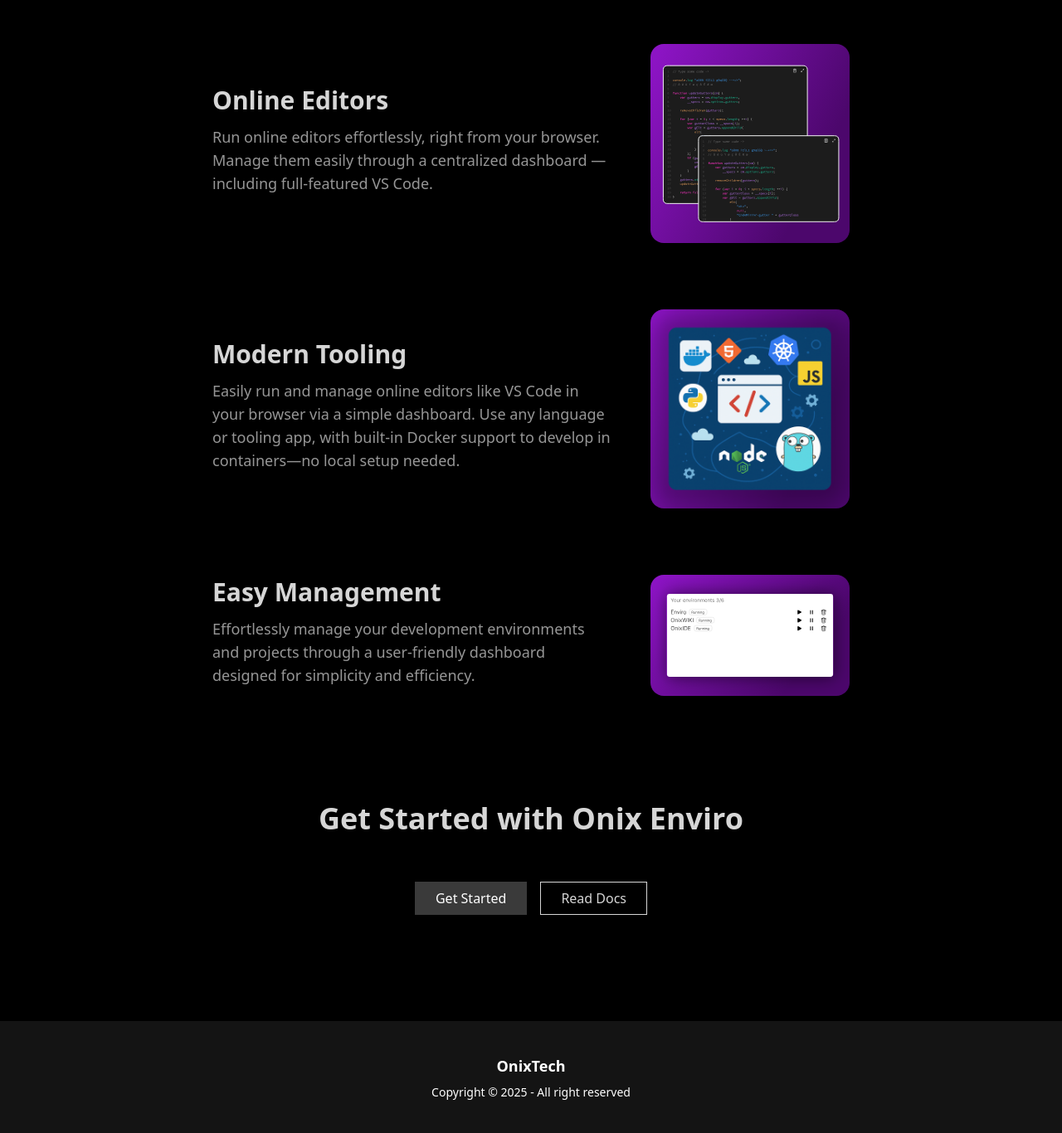
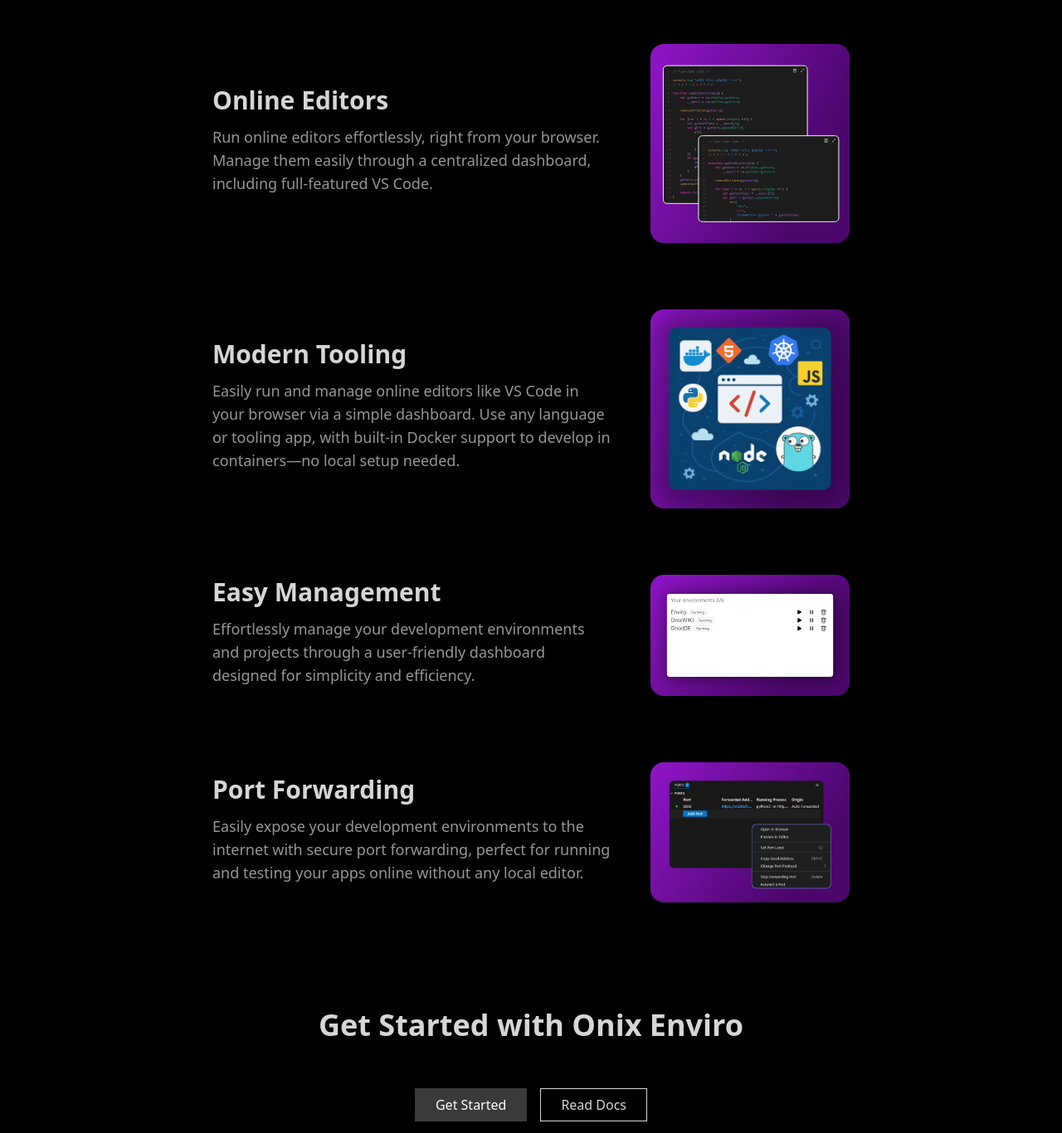
Before and after one commit to ExoOnix/enviro, a Django app: page / in a window 1280 px wide. Shown: the part 2572-3938 px from the top of the page at 83% size. Run offline with Django 5.2, Linux system fonts and the light colour scheme; style sheets or scripts are compiled from the project's sources; parts of the project's set-up code (start-up, migrations or seed data) failed here and were passed over.

Commit message:
added port forward section

```diff
--- a/apps/home/templates/index.html
+++ b/apps/home/templates/index.html
@@ -135,7 +135,7 @@
                 <div class="w-full md:w-2/3 order-2 md:order-1">
                     <h3 class="text-3xl font-bold mb-3">Online Editors</h3>
                     <p class="text-lg text-base-content/70 mb-2">
-                        Run online editors effortlessly, right from your browser. Manage them easily through a centralized dashboard — including full-featured VS Code.
+                        Run online editors effortlessly, right from your browser. Manage them easily through a centralized dashboard, including full-featured VS Code.
                     </p>
                 </div>
                 <div class="w-full md:w-1/3 flex justify-center md:justify-end order-1 md:order-2 mb-6 md:mb-0">
@@ -164,6 +164,18 @@
                 </div>
                 <div class="w-full md:w-1/3 flex justify-center md:justify-end order-1 md:order-2 mb-6 md:mb-0">
                     <img src="{% static 'home/img/dashboard.svg' %}" alt="Easy Management" class="w-full md:w-80 object-contain drop-shadow-lg rounded-2xl" />
+                </div>
+            </div>
+            <!-- Feature 4: Port Forwarding -->
+            <div class="flex flex-col md:flex-row items-center gap-8 md:gap-12">
+                <div class="w-full md:w-2/3 order-2 md:order-1">
+                    <h3 class="text-3xl font-bold mb-3">Port Forwarding</h3>
+                    <p class="text-lg text-base-content/70 mb-2">
+                        Easily expose your development environments to the internet with secure port forwarding, perfect for running and testing your apps online without any local editor.
+                    </p>
+                </div>
+                <div class="w-full md:w-1/3 flex justify-center md:justify-end order-1 md:order-2 mb-6 md:mb-0">
+                    <img src="{% static 'home/img/port-forwarding.png' %}" alt="Port Forwarding" class="w-full md:w-80 object-contain drop-shadow-lg rounded-2xl" />
                 </div>
             </div>
         </div>
```
